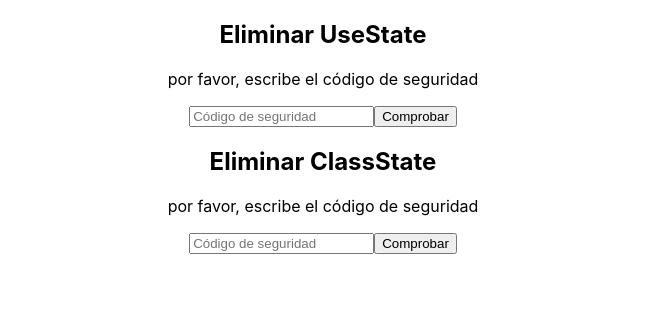
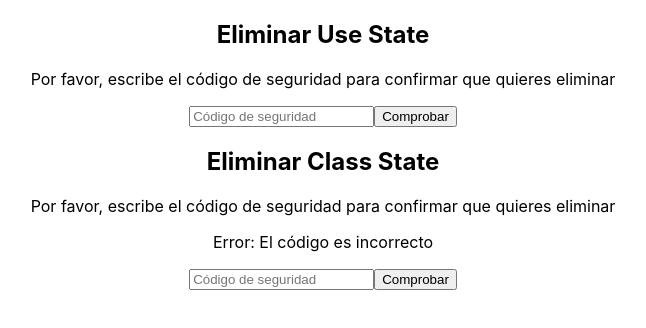
Before and after one commit to EduardoVinagre/react-manejo-estado, a React (Create React App) app: page / in a window 1280 px wide. Shown: the top 328 px of the page, without its empty margins (317-963 px from the left). Built offline with nearby package versions, Linux system fonts and the light colour scheme.

Commit message:
useState with react.Component

```diff
--- a/src/App.js
+++ b/src/App.js
@@ -5,8 +5,8 @@
 function App() {
   return (
     <div className="App">
-      <UseState />
-      <ClassState />
+      <UseState name="Use State" />
+      <ClassState name="Class State" />
     </div>
   );
 }
--- a/src/components/ClassState.js
+++ b/src/components/ClassState.js
@@ -1,13 +1,22 @@
 import React from "react";
 
 class ClassState extends React.Component {
+    constructor(props) {
+        super(props);
+        this.state = {
+            error: true
+        };
+    }
+
     render() {
         return (
             <div>
-                <h2>Eliminar ClassState</h2>
-                <p>por favor, escribe el código de seguridad</p>
+                <h2>Eliminar { this.props.name }</h2>
+                <p>Por favor, escribe el código de seguridad para confirmar que quieres eliminar</p>
+                {this.state.error &&
+                    (<p>Error: El código es incorrecto</p>)}
                 <input placeholder="Código de seguridad"/>
-                <button>Comprobar</button>
+                <button onClick={()=>this.setState({ error: !error })} >Comprobar</button>
             </div>
         )
     }
--- a/src/components/UseState.js
+++ b/src/components/UseState.js
@@ -1,14 +1,19 @@
 import React from "react";
 
-function UseState() {
-            return (
-            <div>
-                <h2>Eliminar UseState</h2>
-                <p>por favor, escribe el código de seguridad</p>
-                <input placeholder="Código de seguridad"/>
-                <button>Comprobar</button>
-            </div>
-        )
+function UseState({ name }) {
+    const [error, setError] = React.useState(false);
+
+    return (
+    <div>
+        <h2>Eliminar { name }</h2>
+        <p>Por favor, escribe el código de seguridad para confirmar que quieres eliminar</p>
+
+        {error &&
+            (<p>Error: El código es incorrecto</p>)}
+        <input placeholder="Código de seguridad"/>
+        <button onClick={()=> setError(!error)}>Comprobar</button>
+    </div>
+    )
 }
 
 export { UseState };
```
